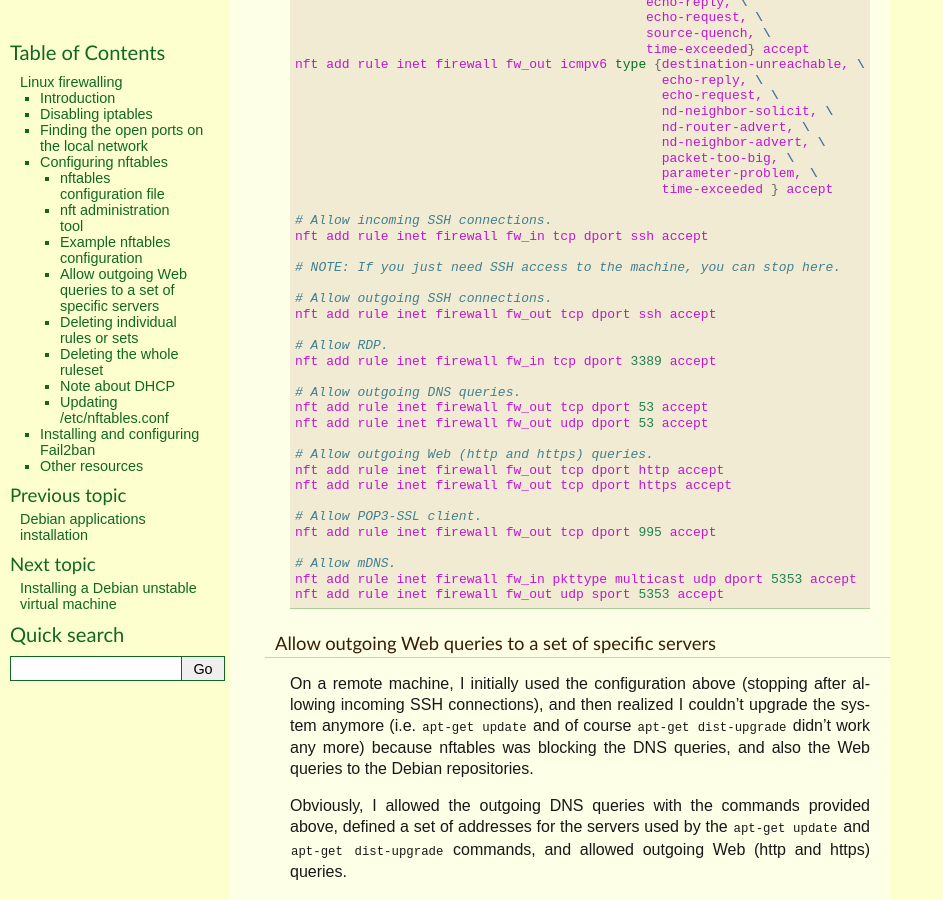
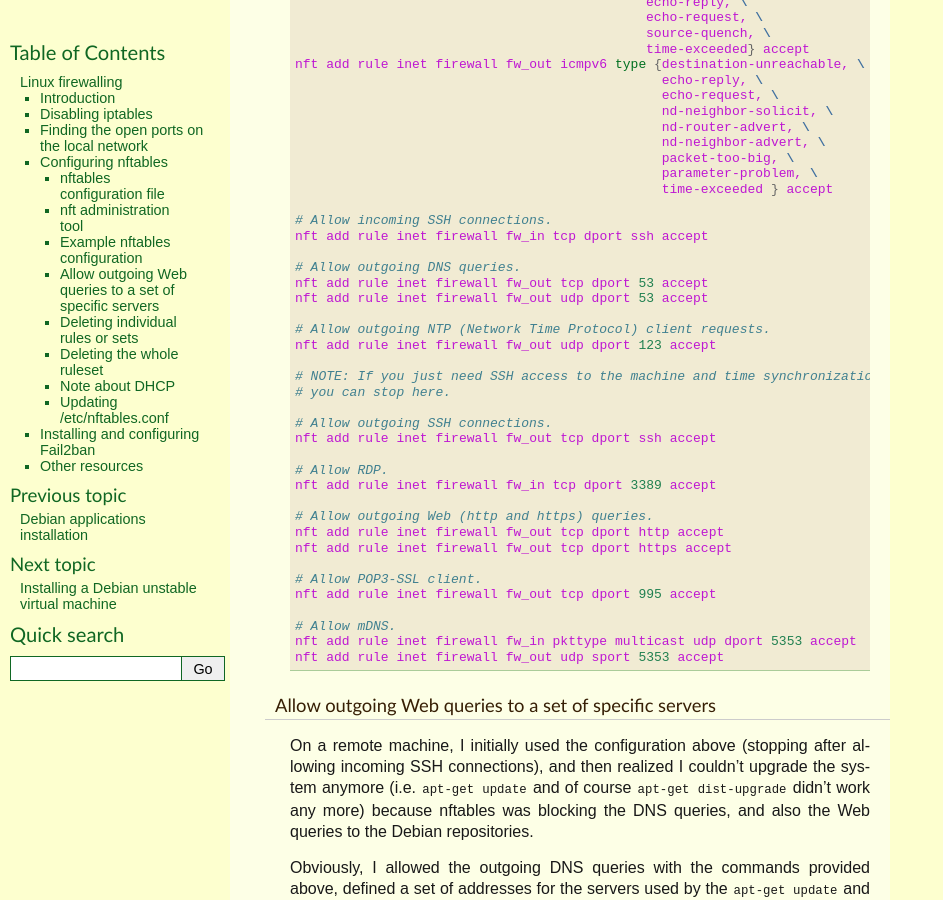
Before and after one commit to thierr26/thierr26_personal_notes_sphinx_sources, a Sphinx documentation site: the page built from source/linux_firewalling.rst, in a window 1280 px wide and 900 px high, scrolled down 5417 px. Shown: the whole window, without its empty margins (0-943 px from the left). Built offline with Sphinx 7.4.7, drawn with Linux system fonts in a browser that asks for light colours.

Commit message:
Update example firewall conf. (for NTP client)

```diff
--- a/source/linux_firewalling.rst
+++ b/source/linux_firewalling.rst
@@ -362,17 +362,21 @@ All the ``nft`` commands below have to be run **as root**::
   # Allow incoming SSH connections.
   nft add rule inet firewall fw_in tcp dport ssh accept
 
-  # NOTE: If you just need SSH access to the machine, you can stop here.
+  # Allow outgoing DNS queries.
+  nft add rule inet firewall fw_out tcp dport 53 accept
+  nft add rule inet firewall fw_out udp dport 53 accept
+
+  # Allow outgoing NTP (Network Time Protocol) client requests.
+  nft add rule inet firewall fw_out udp dport 123 accept
+
+  # NOTE: If you just need SSH access to the machine and time synchronization,
+  # you can stop here.
 
   # Allow outgoing SSH connections.
   nft add rule inet firewall fw_out tcp dport ssh accept
 
   # Allow RDP.
   nft add rule inet firewall fw_in tcp dport 3389 accept
-
-  # Allow outgoing DNS queries.
-  nft add rule inet firewall fw_out tcp dport 53 accept
-  nft add rule inet firewall fw_out udp dport 53 accept
 
   # Allow outgoing Web (http and https) queries.
   nft add rule inet firewall fw_out tcp dport http accept
```
